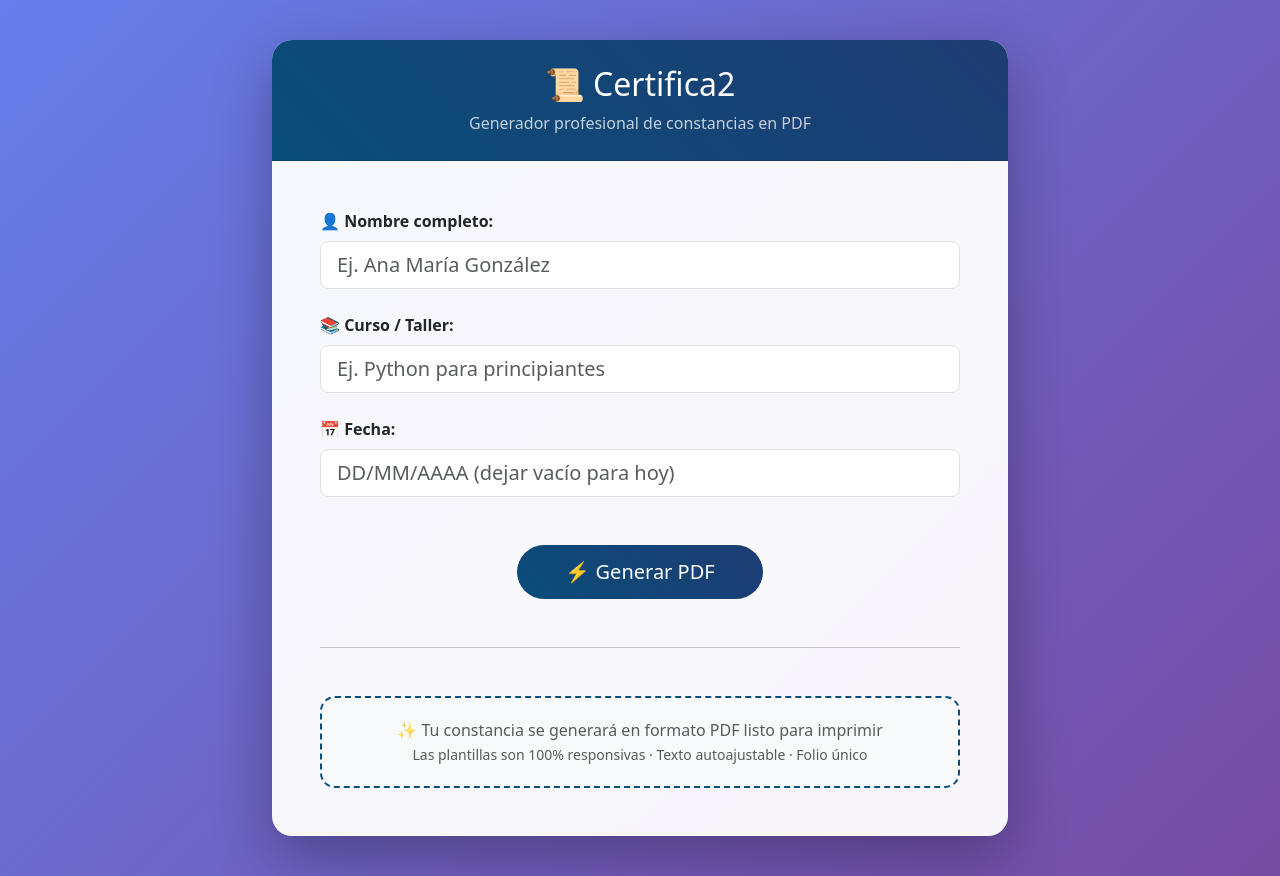
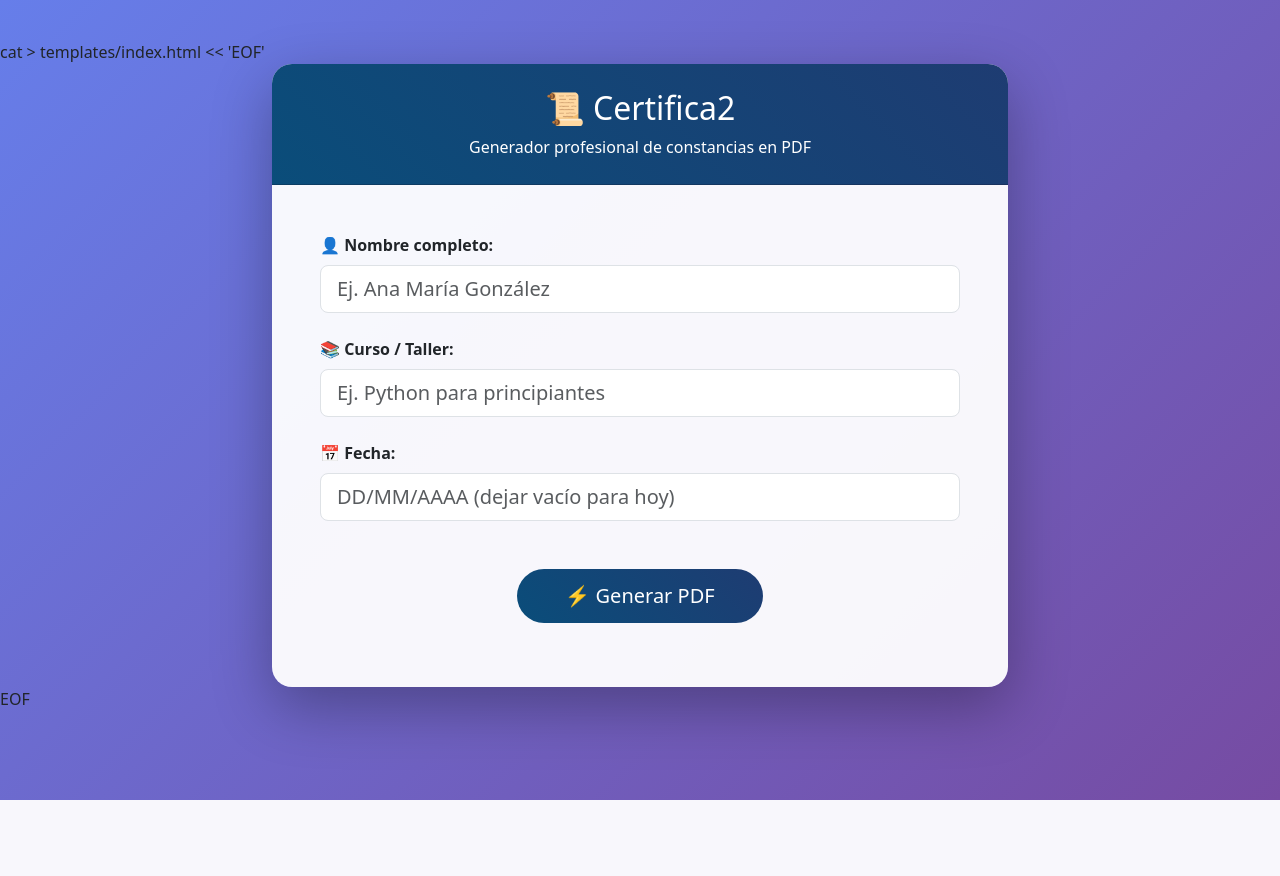
Before and after one commit to servlet05/certificadospdf, a Flask app: page / in a window 1280 px wide. After the commit the page ends 800 px from the top, so only its background shows below. Run offline with Flask 3, Linux system fonts and the light colour scheme; parts of the project's set-up code (start-up, migrations or seed data) failed here and were passed over.

Commit message:
Update index.html

```diff
--- a/templates/index.html
+++ b/templates/index.html
@@ -1,7 +1,8 @@
+cat > templates/index.html << 'EOF'
 <!DOCTYPE html>
 <html>
 <head>
-    <title>Certifica2 · Generador inteligente de constancias</title>
+    <title>Certifica2 · Generador de constancias</title>
     <meta charset="UTF-8">
     <meta name="viewport" content="width=device-width, initial-scale=1">
     <link href="https://cdn.jsdelivr.net/npm/bootstrap@5.3.0/dist/css/bootstrap.min.css" rel="stylesheet">
@@ -15,7 +16,6 @@
             border: none;
             border-radius: 20px;
             box-shadow: 0 20px 60px rgba(0,0,0,0.3);
-            backdrop-filter: blur(10px);
             background: rgba(255,255,255,0.95);
         }
         .card-header {
@@ -32,17 +32,6 @@
             font-size: 20px;
             border-radius: 50px;
             color: white;
-            transition: all 0.3s;
-        }
-        .btn-generar:hover {
-            transform: translateY(-2px);
-            box-shadow: 0 10px 30px rgba(0,0,0,0.3);
-        }
-        .preview-box {
-            background: #f8f9fa;
-            border-radius: 15px;
-            padding: 20px;
-            border: 2px dashed #0a4d7a;
         }
     </style>
 </head>
@@ -53,16 +42,12 @@
                 <div class="card">
                     <div class="card-header">
                         <h1 class="h2 mb-0">📜 Certifica2</h1>
-                        <p class="mb-0 mt-2 opacity-75">Generador profesional de constancias en PDF</p>
+                        <p class="mb-0 mt-2">Generador profesional de constancias en PDF</p>
                     </div>
                     <div class="card-body p-5">
-
                         <form action="/generar" method="post">
-
-    <!-- Plantilla fija (moderna) - ¡SIN SELECTOR! -->
                             <input type="hidden" name="plantilla" value="moderna">
 
-    <!-- Datos del participante -->
                             <div class="mb-4">
                                 <label class="form-label fw-bold">👤 Nombre completo:</label>
                                 <input type="text" name="nombre" class="form-control form-control-lg"
@@ -81,21 +66,12 @@
                                        placeholder="DD/MM/AAAA (dejar vacío para hoy)">
                             </div>
 
-    <!-- Botón de generación -->
                             <div class="text-center mt-5">
                                 <button type="submit" class="btn btn-generar btn-lg px-5">
                                     ⚡ Generar PDF
                                 </button>
                             </div>
-
                         </form>
-
-                        <hr class="my-5">
-
-                        <div class="preview-box text-center text-muted">
-                            <p class="mb-0">✨ Tu constancia se generará en formato PDF listo para imprimir</p>
-                            <small>Las plantillas son 100% responsivas · Texto autoajustable · Folio único</small>
-                        </div>
                     </div>
                 </div>
             </div>
@@ -103,3 +79,4 @@
     </div>
 </body>
 </html>
+EOF
```
Lines whose indentation alone changed are shown as unchanged.
